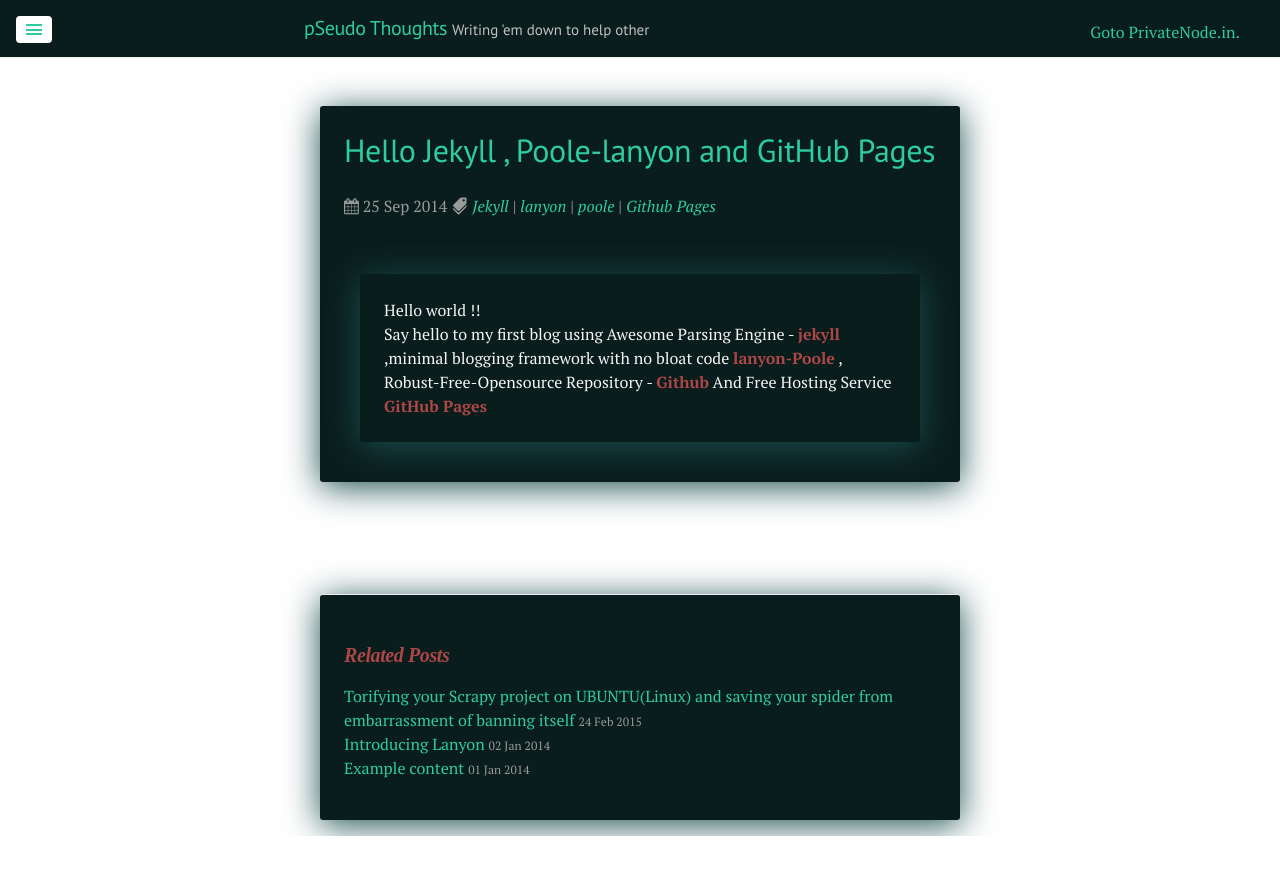
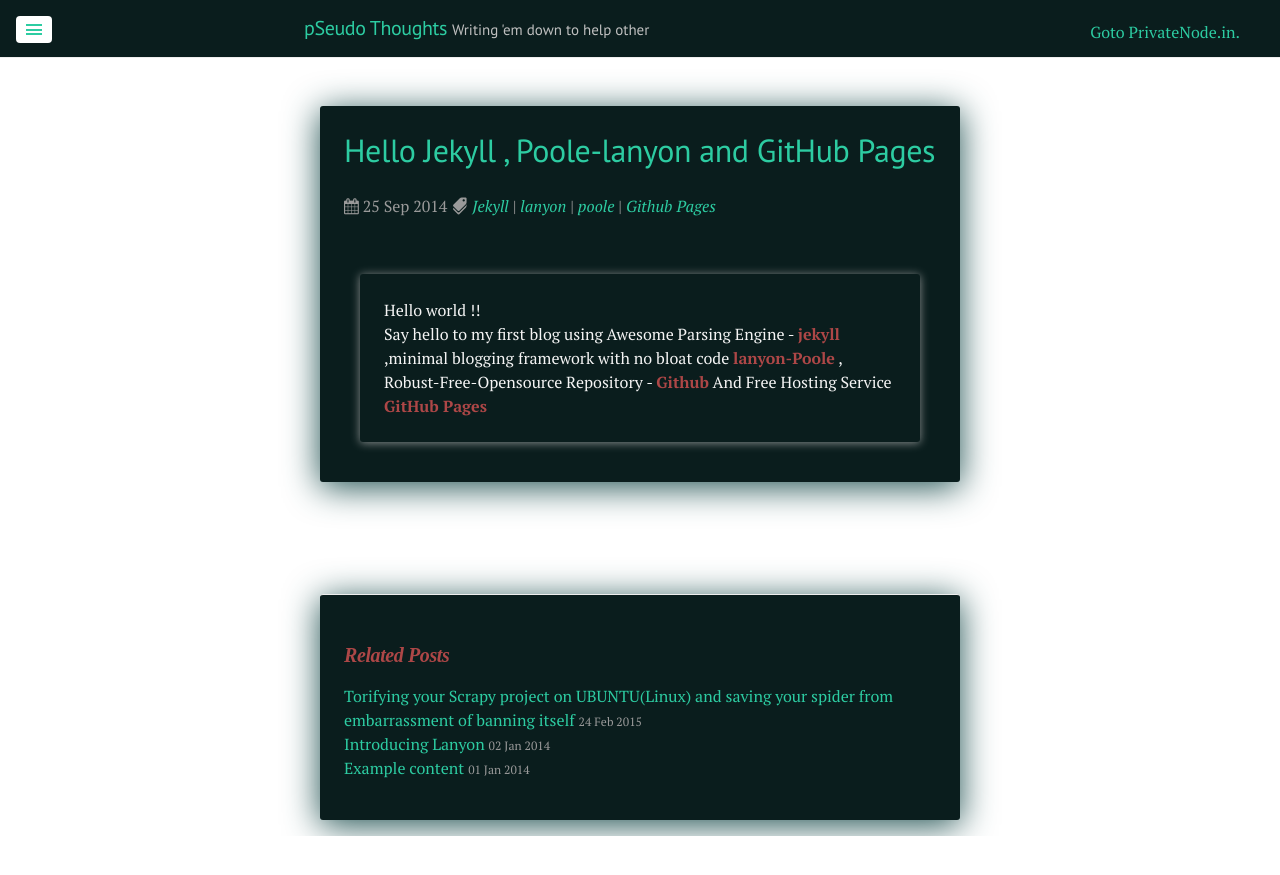
Before and after one commit to DharmeshPandav/dharmeshpandav.github.io, a Jekyll site: the page built from _posts/2014-09-25-Hello jekyll.md, in a window 1280 px wide. Shown: the top 875 px of the page. Built offline with Jekyll 4.4.1, drawn with Linux system fonts in a browser that asks for light colours; nearby versions of some CDN libraries; Markdown is read by kramdown in place of the engine named in the settings.

Commit message:
changing theme

```diff
--- a/public/css/poole.css
+++ b/public/css/poole.css
@@ -277,7 +277,7 @@ tbody tr:nth-child(odd) th {
   /*color: #717171;*/
   /*background-color: #f9f9f9;*/
     padding:1.5rem;
-    box-shadow:0 5px 35px #1d4f4f;
+    box-shadow:0 1px 10px #898E8E;
     background: #0A1D1D;
     color: #f5f5f5;
     margin-top: 1rem;
```
